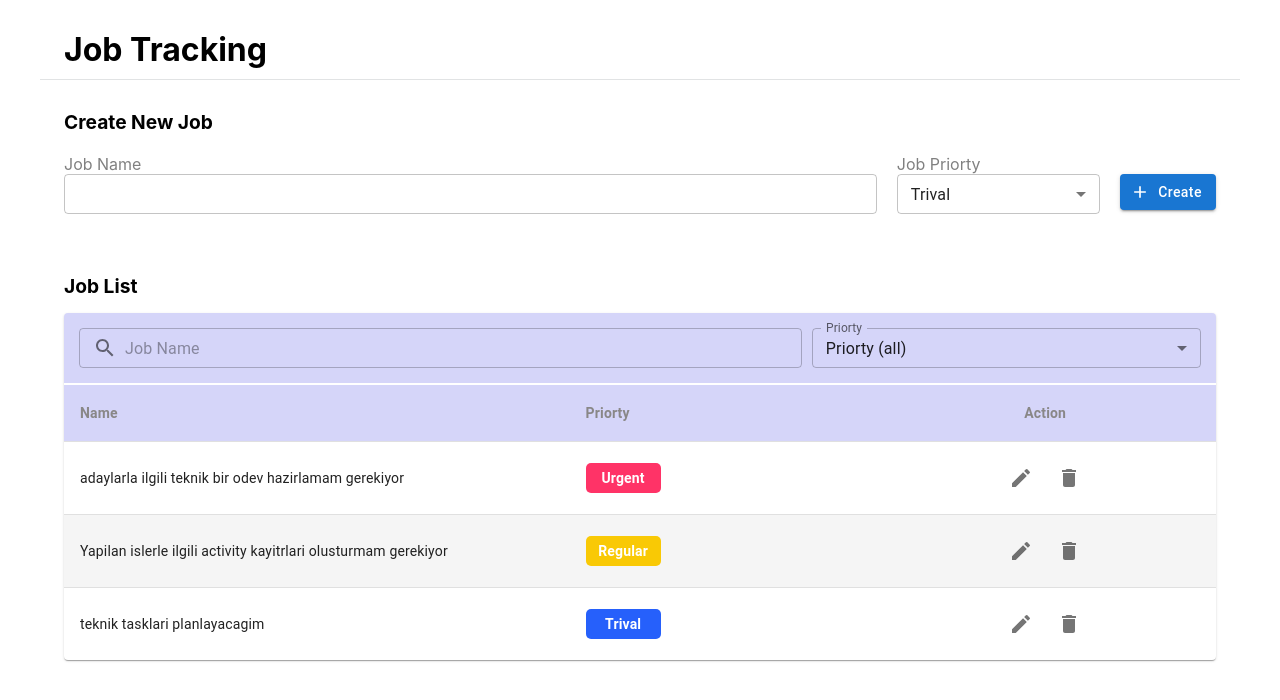
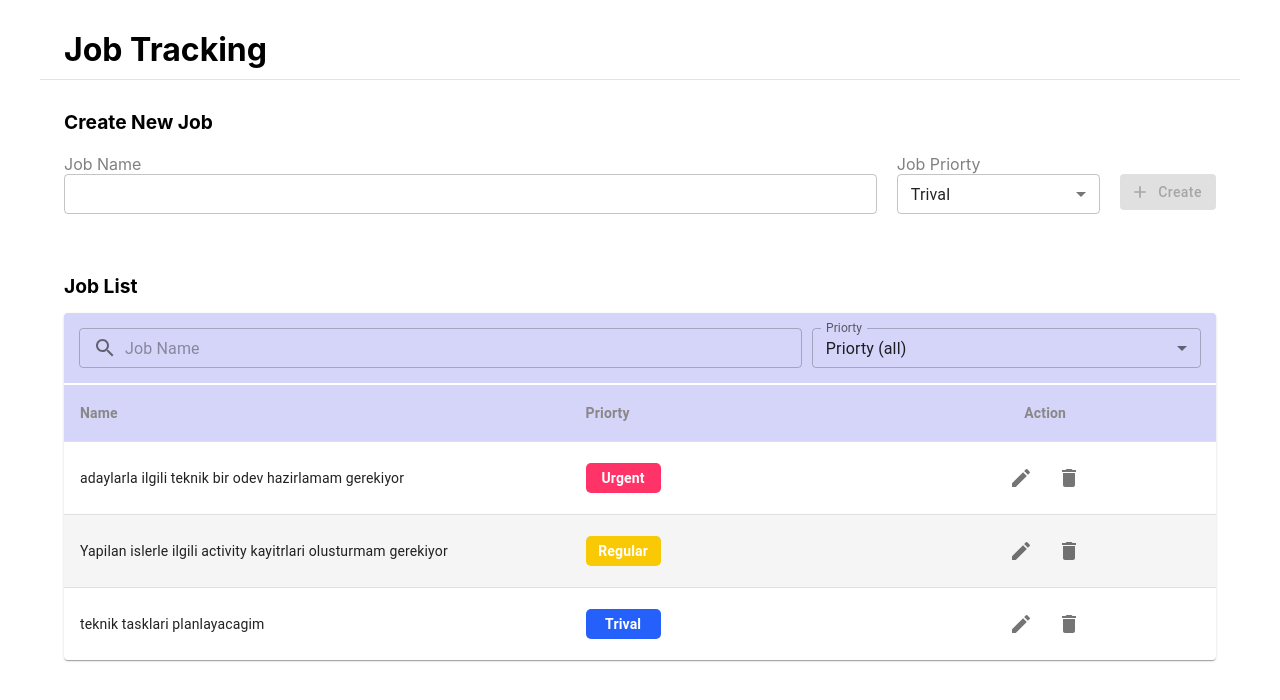
Before and after one commit to barangezen/job-tracking, a React (Create React App) app: page / in a window 1280 px wide. Shown: the top 700 px of the page. Built offline with nearby package versions, Linux system fonts and the light colour scheme.

Commit message:
Blocked that create new job with no name

```diff
--- a/src/components/Button/Button.tsx
+++ b/src/components/Button/Button.tsx
@@ -4,6 +4,7 @@ interface IButtonProps {
   className?: string;
   name: string;
   variant?: "text" | "outlined" | "contained";
+
   color?:
     | "inherit"
     | "primary"
@@ -14,6 +15,8 @@ interface IButtonProps {
     | "warning";
   disabled?: boolean;
   onClick?: React.MouseEventHandler<HTMLButtonElement>;
+  startIcon?: JSX.Element;
+  size?: "small" | "medium" | "large";
 }
 
 export const GenericButton: React.FC<IButtonProps> = ({
@@ -23,6 +26,8 @@ export const GenericButton: React.FC<IButtonProps> = ({
   color,
   disabled,
   onClick,
+  startIcon,
+  size
 }) => {
   return (
     <Button
@@ -31,6 +36,8 @@ export const GenericButton: React.FC<IButtonProps> = ({
       onClick={onClick}
       disabled={disabled}
       color={color}
+      startIcon={startIcon}
+      size={size}
     >
       {name}
     </Button>
--- a/src/components/TextField/TextField.tsx
+++ b/src/components/TextField/TextField.tsx
@@ -18,6 +18,8 @@ interface ITextFieldProps {
   readonly?: boolean;
   fullWidth?: boolean;
   disabled?: boolean;
+  error?: boolean;
+  helperText?: string;
 }
 
 export const CustomTextField: React.FC<ITextFieldProps> = ({
@@ -35,6 +37,8 @@ export const CustomTextField: React.FC<ITextFieldProps> = ({
   readonly,
   disabled,
   fullWidth,
+  error,
+  helperText
 }) => {
   return (
     <Stack className={styles.container}>
@@ -58,6 +62,8 @@ export const CustomTextField: React.FC<ITextFieldProps> = ({
         margin={margin}
         fullWidth={fullWidth}
         disabled={disabled}
+        error={error}
+        helperText={helperText}
       />
     </Stack>
   );
--- a/src/globals/contstants.ts
+++ b/src/globals/contstants.ts
@@ -16,7 +16,8 @@ export const texts = {
     cancel: "Cancel",
     approve: "Approve",
     save: "Save",
-    deleteConfirm: "Are you sure you want to delete it?"
+    deleteConfirm: "Are you sure you want to delete it?",
+    emptyNameField: "You should enter a name"
 }
 
 //Static dropdown values.
--- a/src/page/MainContent.tsx
+++ b/src/page/MainContent.tsx
@@ -1,5 +1,5 @@
 import styles from "./MainContent.module.scss";
-import { Button, Container, SelectChangeEvent } from "@mui/material";
+import { Container, SelectChangeEvent } from "@mui/material";
 import AddIcon from "@mui/icons-material/Add";
 import { Dropdown } from "../components/Dropdown/Dropdown";
 import { CustomTextField } from "../components/TextField/TextField";
@@ -11,6 +11,7 @@ import { useState } from "react";
 import { useAppDispatch } from "../store";
 import { addJob } from "../features/jobsSlice";
 import { createDropdownValues, texts } from "../globals/contstants";
+import { GenericButton } from "../components/Button/Button";
 
 export const MainContent: React.FC = () => {
   const { v4: uuidv4 } = require("uuid");
@@ -61,16 +62,16 @@ export const MainContent: React.FC = () => {
             onChange={handleDropdownChange}
           />
         </div>
-        <Button
+        <GenericButton
           className={styles.createButton}
           size="medium"
           variant="contained"
           color="primary"
           startIcon={<AddIcon />}
           onClick={() => handleCreateJob(createInput, selectedPriorty)}
-        >
-          {texts.create}
-        </Button>
+          name={texts.create}
+          disabled={createInput.length < 1}
+        />
       </Stack>
       <Stack>
         <span className={styles.jobListTitle}>{texts.jobListTitle}</span>
```
